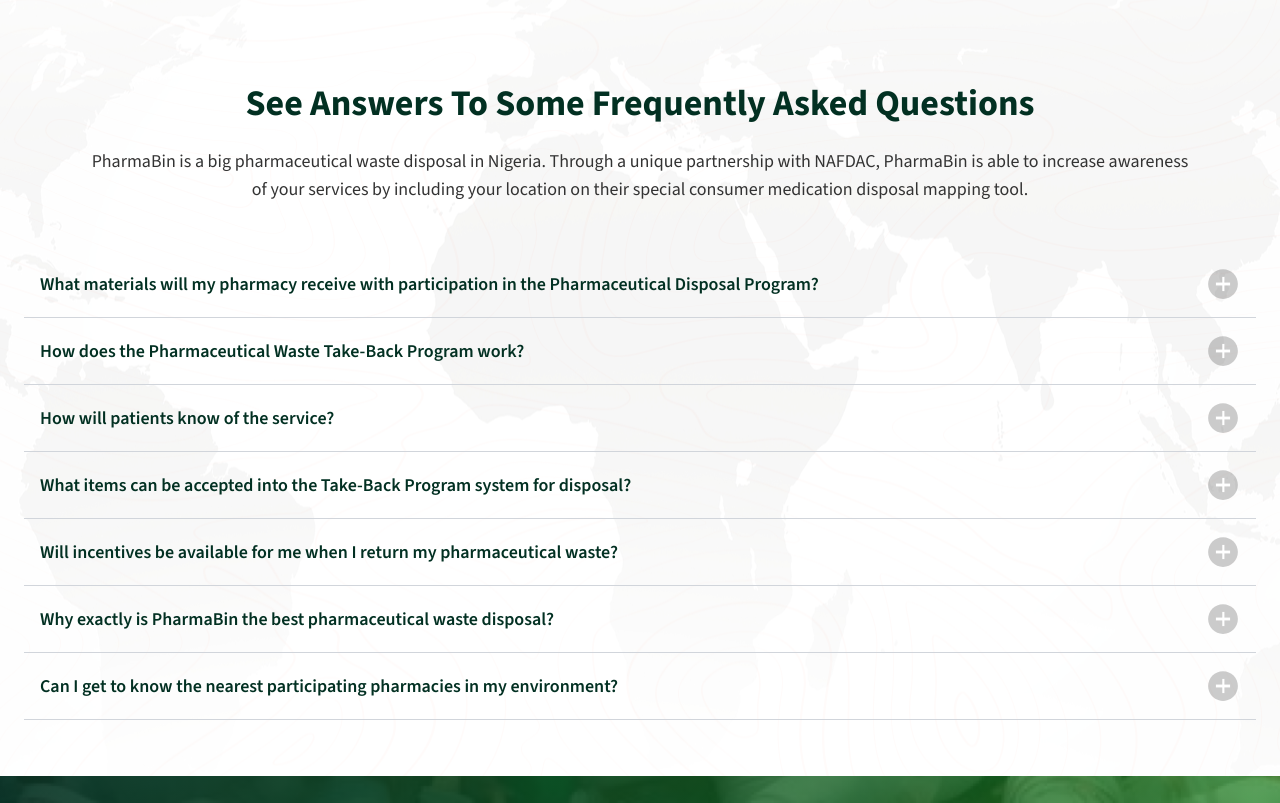
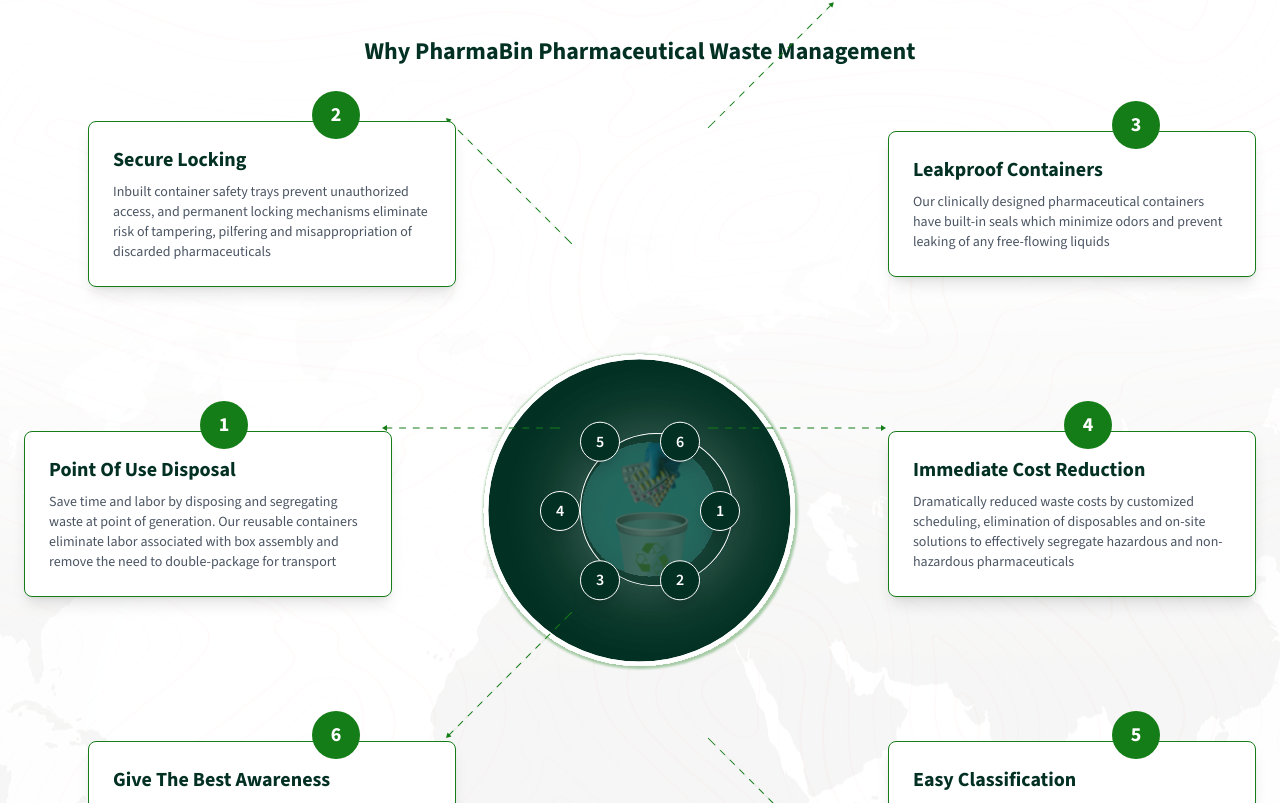
Before and after one commit to Farouk-ayo/pharmabin, a Next.js app: page /about-us in a window 1280 px wide. Shown: the part 3117-3920 px from the top of the page. Built offline with nearby package versions, Linux system fonts and the light colour scheme.

Commit message:
feat: about-us

```diff
--- a/app/about-us/page.tsx
+++ b/app/about-us/page.tsx
@@ -1,3 +1,4 @@
+import DisposalDiagram from "@/components/disposalDiagram/disposalDiagram";
 import FaqSection from "@/components/faq";
 import Header from "@/components/header/header";
 import { CheckMark } from "@/components/icons";
@@ -17,7 +18,7 @@
       <Header
         title="About Us"
         description={
-          <p className="text-sm md:text-lg text-medium text-white">
+          <p className="text-base md:text-lg text-medium text-white">
             Welcome to PharmaBin, an online resource to help you find medication
             disposal programs at an independent community pharmacy in your
             neighborhood. This public service program is presented by the
@@ -37,7 +38,7 @@
           </div>
 
           <div className="space-y-6 text-textPrimary">
-            <p className="text-sm md:text-base lg:text-lg text-center">
+            <p className="text-base md:text-base lg:text-lg text-center">
               Welcome to PharmaBin, an online resource to help you find
               medication disposal programs at an independent community pharmacy
               in your neighborhood. This public service program is presented by
@@ -47,7 +48,7 @@
               </strong>
             </p>
 
-            <p className="text-sm md:text-base lg:text-lg text-center">
+            <p className="text-base md:text-base lg:text-lg text-center">
               PharmaBin pharmaceutical solutions are designed for healthcare
               facilities to efficiently manage pharmaceutical waste. Our
               comprehensive services include waste characterization, staff
@@ -56,13 +57,13 @@
               for pharmacies to create medication disposal programs to help
               their patients safely dispose of unused and expired medicines.
             </p>
-            <p className="text-sm md:text-base lg:text-lg text-center">
+            <p className="text-base md:text-base lg:text-lg text-center">
               Managed by the ACPN, this program is designed to help independent
               community pharmacies protect their patients and the environment
               while potentially attracting new patients through a low-cost,
               turn-key program.
             </p>
-            <p className="text-sm md:text-base lg:text-lg text-center font-semibold text-primary">
+            <p className="text-base md:text-base lg:text-lg text-center font-semibold text-primary">
               Our security focus also extends to our services, we deliver:
             </p>
           </div>
@@ -105,6 +106,7 @@
         }}
       >
         <div className="container mx-auto px-6 py-14">
+          <DisposalDiagram />
           <div className="text-center my-12 w-full md:w-[90%] mx-auto">
             <h1 className="text-3xl md:text-4xl font-bold text-tertiary3 mb-6">
               See Answers To Some Frequently Asked Questions
--- a/app/globals.css
+++ b/app/globals.css
@@ -11,7 +11,7 @@
 }
 
 body {
-  font-size: 18px;
+  /* font-size: 18px; */
   font-weight: 400;
   line-height: 31px;
   text-underline-position: from-font;
--- /dev/null
+++ b/components/disposalDiagram/disposalDiagram.tsx
@@ -0,0 +1,181 @@
+"use client";
+import Image from "next/image";
+import React, { useState } from "react";
+
+const DisposalDiagram = () => {
+  const [activeBox, setActiveBox] = useState<number | null>(null);
+  const LineWithArrow = ({ rotation = 0, isRight = true }) => (
+    <svg
+      width="178"
+      height="6"
+      viewBox="0 0 178 6"
+      fill="none"
+      xmlns="http://www.w3.org/2000/svg"
+      style={{
+        transform: `rotate(${rotation}deg) ${isRight ? "scaleX(-1)" : ""}`,
+        position: "relative",
+        [isRight ? "right" : "left"]: "-180px",
+        transformOrigin: isRight ? "right" : "left",
+      }}
+      className="transform -translate-y-1/2"
+    >
+      {/* Arrow pointing towards center for both sides */}
+      <path
+        d="M178 3L173 5.88675V0.113249L178 3ZM10.2692 3.5H17.1154V2.5H10.2692V3.5ZM23.9615 3.5H30.8077V2.5H23.9615V3.5ZM37.6538 3.5H44.5V2.5H37.6538V3.5ZM51.3462 3.5H58.1923V2.5H51.3462V3.5ZM65.0385 3.5H71.8846V2.5H65.0385V3.5ZM78.7308 3.5H85.5769V2.5H78.7308V3.5ZM92.4231 3.5H99.2692V2.5H92.4231V3.5ZM106.115 3.5H112.962V2.5H106.115V3.5ZM119.808 3.5H126.654V2.5H119.808V3.5ZM133.5 3.5H140.346V2.5H133.5V3.5ZM147.192 3.5H154.038V2.5H147.192V3.5ZM160.885 3.5H167.731V2.5H160.885V3.5ZM174.577 3.5H0V2.5H174.577V3.5Z"
+        fill="#157D18"
+      />
+    </svg>
+  );
+
+  const items = [
+    {
+      id: 1,
+      title: "Point Of Use Disposal",
+      content:
+        "Save time and labor by disposing and segregating waste at point of generation. Our reusable containers eliminate labor associated with box assembly and remove the need to double-package for transport",
+      position: "col-start-1 row-start-2",
+    },
+    {
+      id: 2,
+      title: "Secure Locking",
+      content:
+        "Inbuilt container safety trays prevent unauthorized access, and permanent locking mechanisms eliminate risk of tampering, pilfering and misappropriation of discarded pharmaceuticals",
+      position: "col-start-1 row-start-1",
+    },
+    {
+      id: 3,
+      title: "Leakproof Containers",
+      content:
+        "Our clinically designed pharmaceutical containers have built-in seals which minimize odors and prevent leaking of any free-flowing liquids",
+      position: "col-start-3 row-start-1",
+    },
+    {
+      id: 4,
+      title: "Immediate Cost Reduction",
+      content:
+        "Dramatically reduced waste costs by customized scheduling, elimination of disposables and on-site solutions to effectively segregate hazardous and non-hazardous pharmaceuticals",
+      position: "col-start-3 row-start-2",
+    },
+    {
+      id: 5,
+      title: "Easy Classification",
+      content:
+        "Your custom inventory is updated weekly with the latest classifications to ensure you are always in compliance with drug disposal. Make your pharmaceutical waste management easy with PharmaBin",
+      position: "col-start-3 row-start-3",
+    },
+    {
+      id: 6,
+      title: "Give The Best Awareness",
+      content:
+        "PharmaBin has an ongoing commitment to help educate healthcare staff to achieve greater safety awareness, and to drive behavioral change in waste management, segregation, compliance and best practice",
+      position: "col-start-1 row-start-3",
+    },
+  ];
+
+  return (
+    <div className="w-full mx-auto">
+      <h1 className="text-2xl font-bold text-center text-tertiary3 mb-12">
+        Why PharmaBin Pharmaceutical Waste Management
+      </h1>
+
+      <div className="grid grid-cols-3 gap-16 relative">
+        <div className="col-start-2 row-start-2 w-80 h-80 mx-auto relative">
+          <div className="   ">
+            <Image src={"/ellipse-3.svg"} alt="ellipse" layout="fill" />
+          </div>
+
+          <div className="">
+            <Image src={"/ellipse-2.svg"} alt="ellipse" layout="fill" />
+          </div>
+
+          <div className="  ">
+            <Image src={"/ellipse-1.svg"} alt="ellipse" layout="fill" />
+          </div>
+
+          {items.map((item, index) => (
+            <button
+              key={item.id}
+              className="absolute w-10 h-10 bg-primaryDark rounded-full flex items-center justify-center text-white border border-white font-semibold transition-all duration-1000 shadow-lg"
+              style={{
+                top: "50%",
+                left: "50%",
+                transform: `rotate(${index * 60}deg) translate(80px) rotate(-${
+                  index * 60
+                }deg)`,
+                marginLeft: "-20px",
+                marginTop: "-20px",
+              }}
+              onClick={() => {
+                setActiveBox(item.id);
+              }}
+            >
+              {item.id}
+            </button>
+          ))}
+        </div>
+
+        {items.map((item) => (
+          <div
+            key={item.id}
+            className={`relative ${
+              item.position
+            } items-center justify-center self-center w-full ${
+              item.id === 2
+                ? "ml-16"
+                : item.id === 3
+                ? "mr-16"
+                : item.id === 1 || item.id === 4
+                ? ""
+                : item.id === 6
+                ? "ml-16"
+                : item.id === 5
+                ? "mr-16"
+                : ""
+            }`}
+          >
+            <div className="relative col-start-2 row-start-2 ">
+              <LineWithArrow
+                rotation={
+                  item.id === 1
+                    ? 0
+                    : item.id === 2
+                    ? 45
+                    : item.id === 3
+                    ? -45
+                    : item.id === 4
+                    ? 0
+                    : item.id === 5
+                    ? 45
+                    : -45
+                }
+                isRight={[1, 2, 6].includes(item.id)}
+              />
+            </div>
+            <div
+              className={`absolute -top-6 left-1/2 -translate-x-1/2 w-12 h-12 rounded-full bg-primary z-20 text-white flex items-center justify-center font-bold text-xl  ${
+                item.id === 1 || item.id === 4 ? "mx-4" : "mx-16"
+              }`}
+            >
+              {item.id}
+            </div>
+
+            <div
+              className={`p-6 rounded-lg border border-primary bg-white shadow-lg transition-all duration-300  h-full ${
+                activeBox === item.id
+                  ? "scale-105 border-green-500"
+                  : "scale-100"
+              }`}
+            >
+              <h3 className="text-xl font-bold text-tertiary3 mb-2">
+                {item.title}
+              </h3>
+              <p className="text-gray-600 text-sm">{item.content}</p>
+            </div>
+          </div>
+        ))}
+      </div>
+    </div>
+  );
+};
+
+export default DisposalDiagram;
```
Also changed, not shown: public/arrowLeft.svg (deleted), public/arrowRight.svg (deleted).
